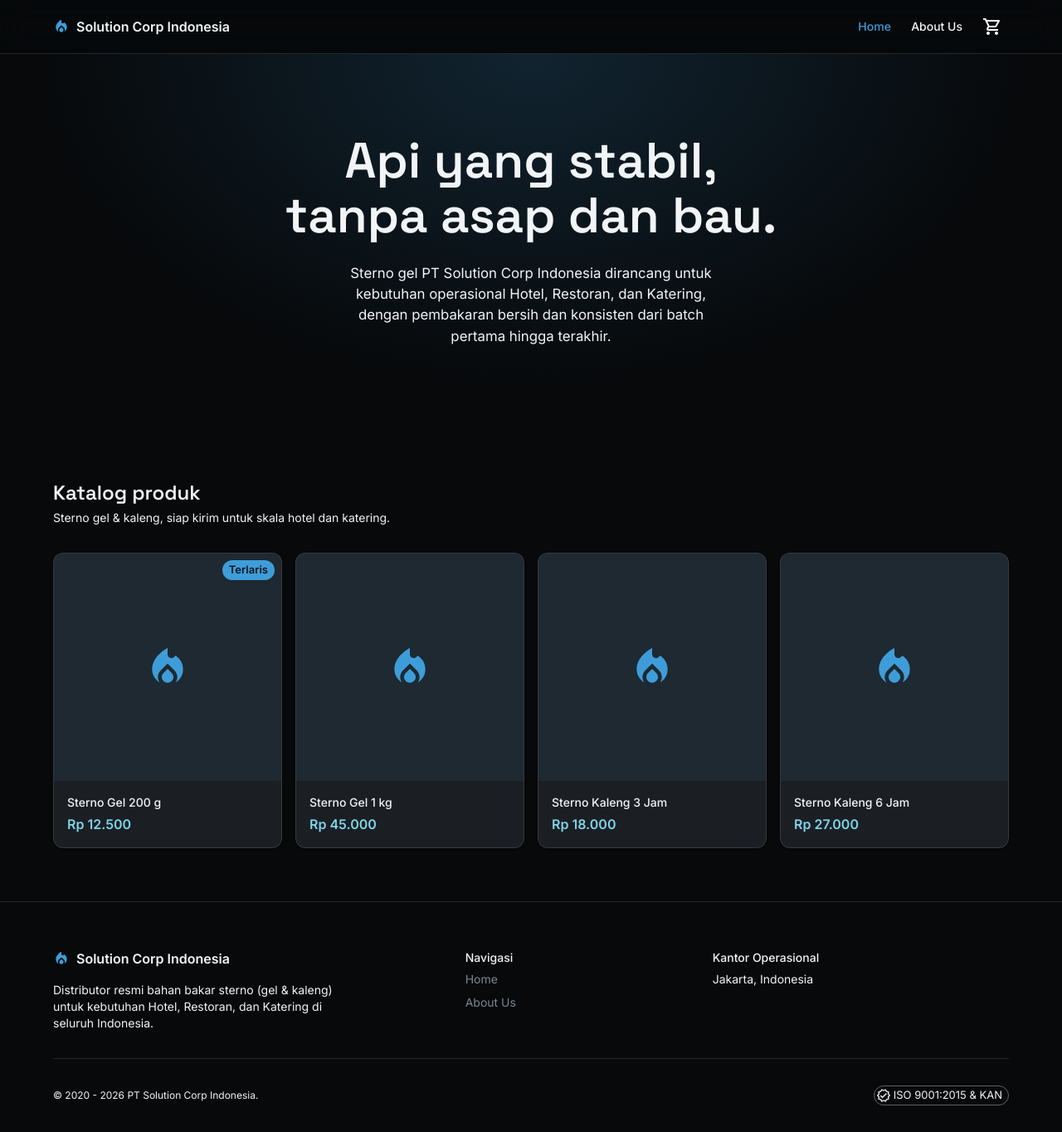
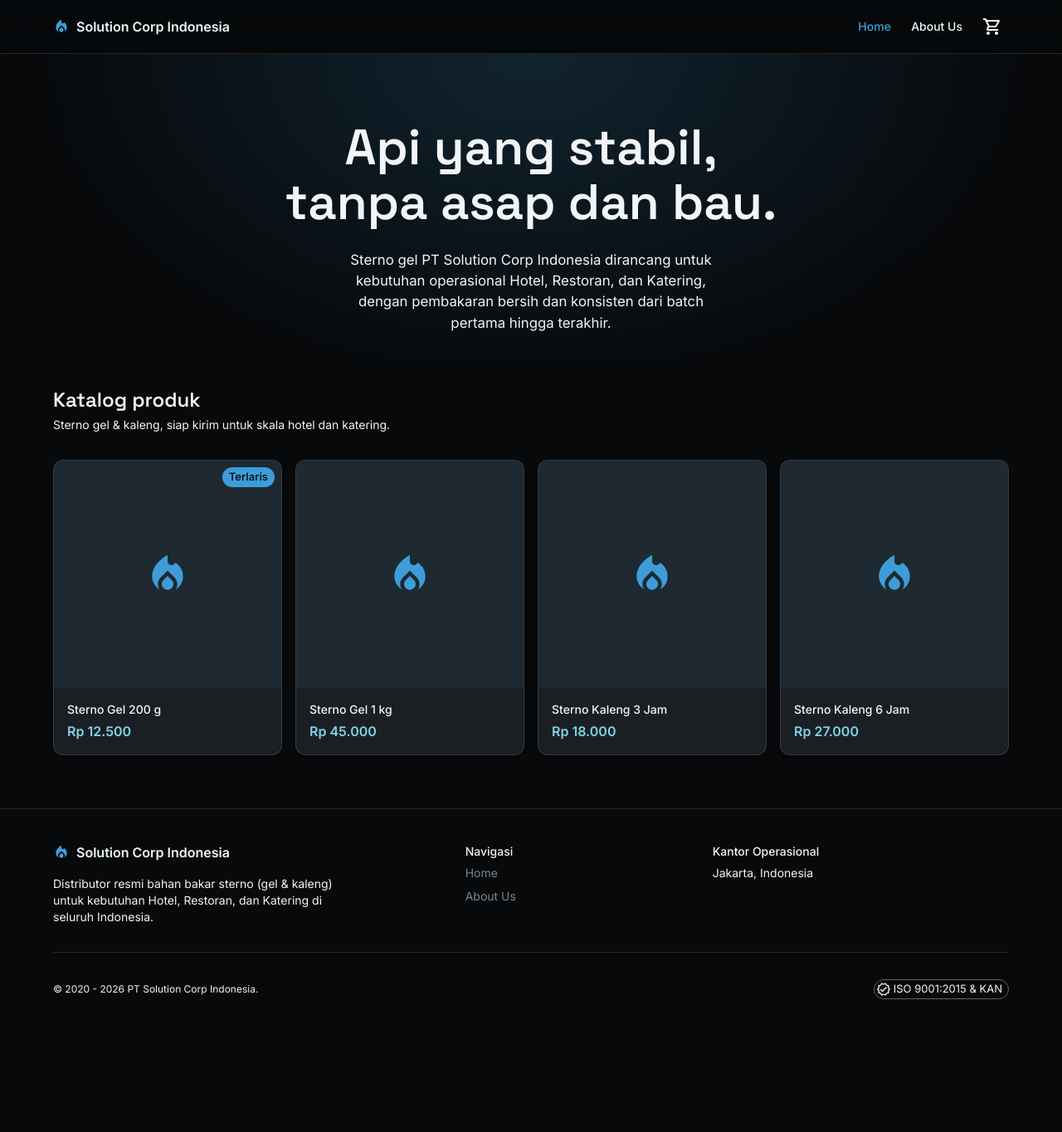
Before and after one commit to AdamPerdana/solutioncorp-store, a Next.js app: page / in a window 1280 px wide. Shown: the whole page at 83% size. After the commit the page ends 1236 px from the top, so only its background shows below. Built offline with nearby package versions, Linux system fonts and the light colour scheme; what @mui/material-nextjs would draw is missing.

Commit message:
style:ubah spacing hero, katalog, footer

```diff
--- a/src/components/Footer.tsx
+++ b/src/components/Footer.tsx
@@ -19,7 +19,7 @@ const FOOTER_LINKS = [
 
 export default function Footer() {
   return (
-    <Box component="footer" sx={{ borderTop: 1, borderColor: "divider", pt: 7, pb: 4 }}>
+    <Box component="footer" sx={{ borderTop: 1, borderColor: "divider", pt: 5, pb: 4 }}>
       <Container maxWidth="lg">
         <Grid container spacing={5}>
           {/* Tentang perusahaan */}
--- a/src/components/HeroBanner.tsx
+++ b/src/components/HeroBanner.tsx
@@ -9,7 +9,8 @@ export default function HeroBanner() {
     <Box
       component="section"
       sx={{
-        py: { xs: 8, md: 12 },
+        pt: { xs: 6, md: 10 },
+        pb: { xs: 3, md: 4 },
         background:
           "radial-gradient(ellipse 600px 400px at 50% 0%, rgba(62,157,217,0.18), transparent)",
       }}
--- a/src/components/ProductCatalog.tsx
+++ b/src/components/ProductCatalog.tsx
@@ -11,7 +11,7 @@ type ProductCatalogProps = {
 
 export default function ProductCatalog({ products }: ProductCatalogProps) {
   return (
-    <Container component="main" id="produk" sx={{ py: 8 }}>
+    <Container component="main" id="produk" sx={{ pt: { xs: 3, md: 4 }, pb: { xs: 6, md: 8 } }}>
       <Typography variant="h5" component="h2">
         Katalog produk
       </Typography>
```
